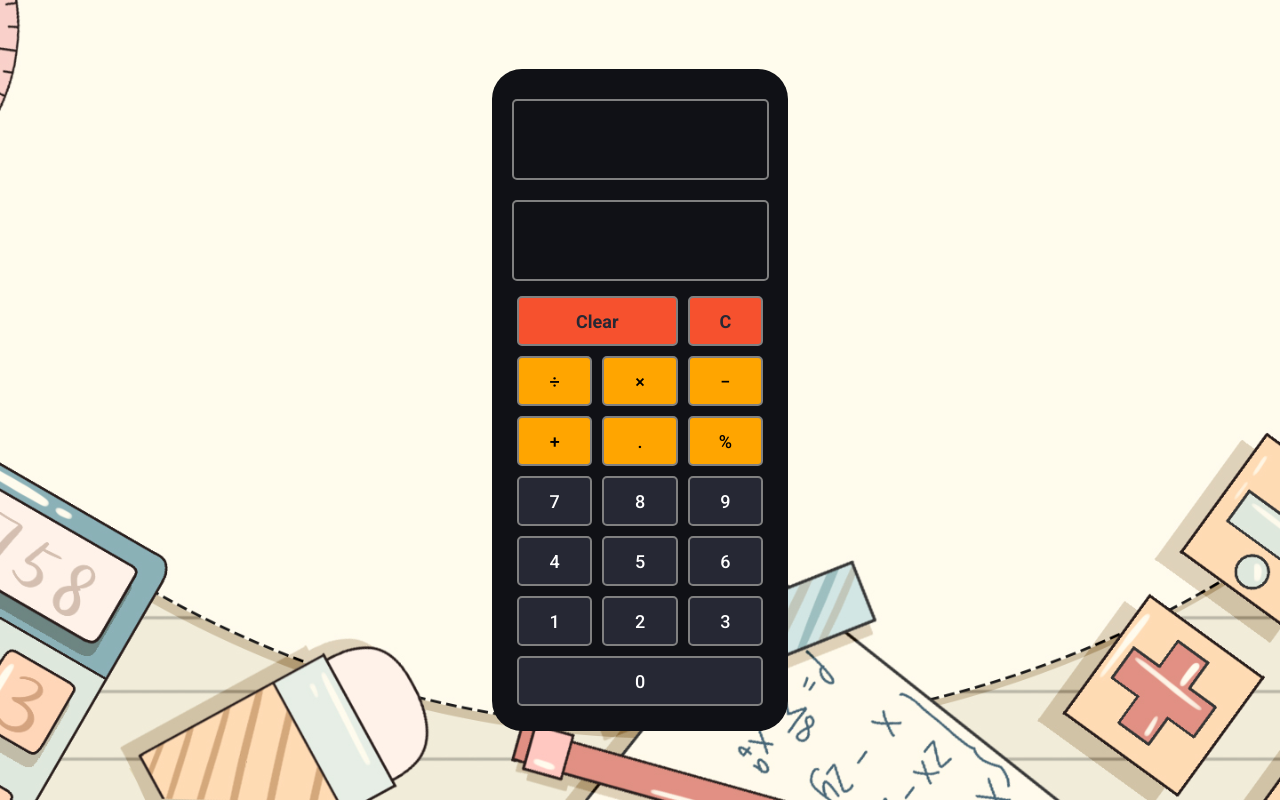
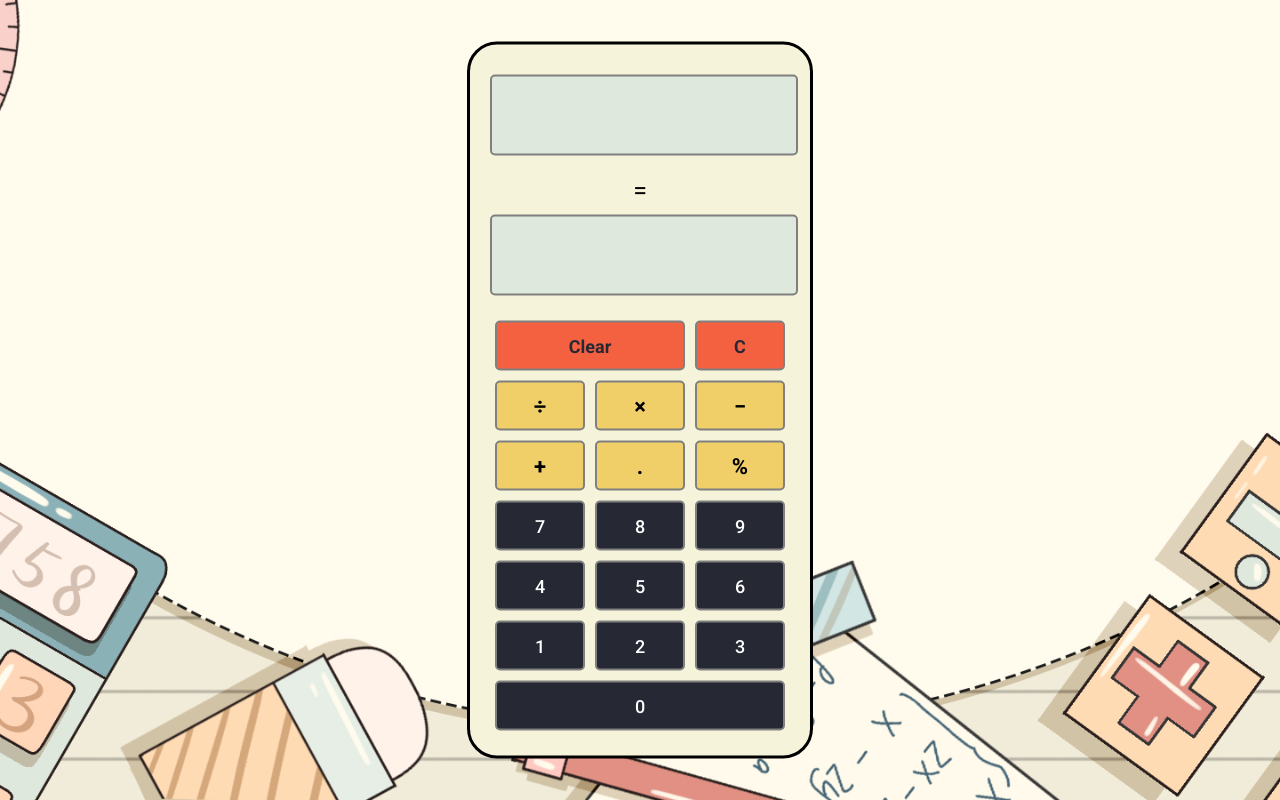
Before and after one commit to thisyahlen-deriv/Calculator-MobX-Formik, a React (Create React App) app: page / in a window 1280 px wide. Built offline with nearby package versions, Linux system fonts and the light colour scheme.

Commit message:
final changes

```diff
--- a/src/App.css
+++ b/src/App.css
@@ -24,13 +24,13 @@
   position:absolute;
   transform:translate(-50%,-50%);
   margin: 0 auto;
-  width:256px;
+  width:300px;
   text-align:center;
   border: 10px solid #101116;
-  background: #101116;
-  border: 5px;
+  background: #F5F4DA;
+  border: 3px black solid;
   padding: 20px;
-  border-radius: 30px
+  border-radius: 30px;
  }
 
  .keypad{
@@ -41,10 +41,10 @@
 
  input[type='text']{
    height: 75px;
-   width: 249px;
-    background-color: #10111600;
+   width: 300px;
+    background-color: #dee8dd;
     border: 0px;
-    color: #fff;
+    color: black;
     text-align: right;
     font-size: 25px;
     font-weight: 500;
@@ -52,7 +52,7 @@
     border: 2px solid grey;
     border-radius: 5px;
     margin-top: 10px;
-    margin-bottom: 10px
+    margin-bottom: 20px
   }
 
   #clear{
@@ -84,20 +84,21 @@
     color: #ffffff;
     font-weight: 500;
     cursor: pointer;
+    transition: 0.2s all;
+    display: inline-block;
   }
 
   input:focus,
   input:active,
   button:focus{
     outline: none;
-    box-shadow: 1px 1px;
     transform: translateY(2px);
   }
 
   button:active{
-    outline: none;
-    box-shadow: 1px 1px;
-    transform: translateY(2px);
+  outline: none;
+  background-color: grey;
+  transform: translateY(2px);
   }
 
 
@@ -106,25 +107,29 @@
   }
 
   .highlight__special{
-    background: orange;
+    background: #F0CF69;
     color: black;
+    font-size: 22px;
+    font-weight: bold;
   }
 
   .highlight-clear{
-    background: #F6512E;
+    background: #F36141;
     font-weight: bold;
     color: #ffffff;
-    animation: anim-shadow .3s forwards;
   }
 
   .highlight-c{
-    background: #F6512E;
+    background: #F36141;
     font-weight: bold;
     color: #ffffff;
-    animation: anim-shadow .3s forwards
   }
 
   .highlight__zero{
     color: #ffffff;
     grid-column: 1/4;
   }
+
+  .equals{
+    font-size: 25px;
+  }
--- a/src/FormCalculator.js
+++ b/src/FormCalculator.js
@@ -20,10 +20,11 @@ const FormCalculator = () => {
                   type="text"
                   values={values.input}
                   onChange={handleChange}
+                  disabled="disabled"
                 />
               )}
             </Field>
-
+            <div className="equals">=</div>
             <Field name="result">
               {({ field }) => (
                 <input
@@ -31,6 +32,7 @@ const FormCalculator = () => {
                   type="text"
                   values={values.result}
                   onChange={handleChange}
+                  disabled="disabled"
                 />
               )}
             </Field>
```
